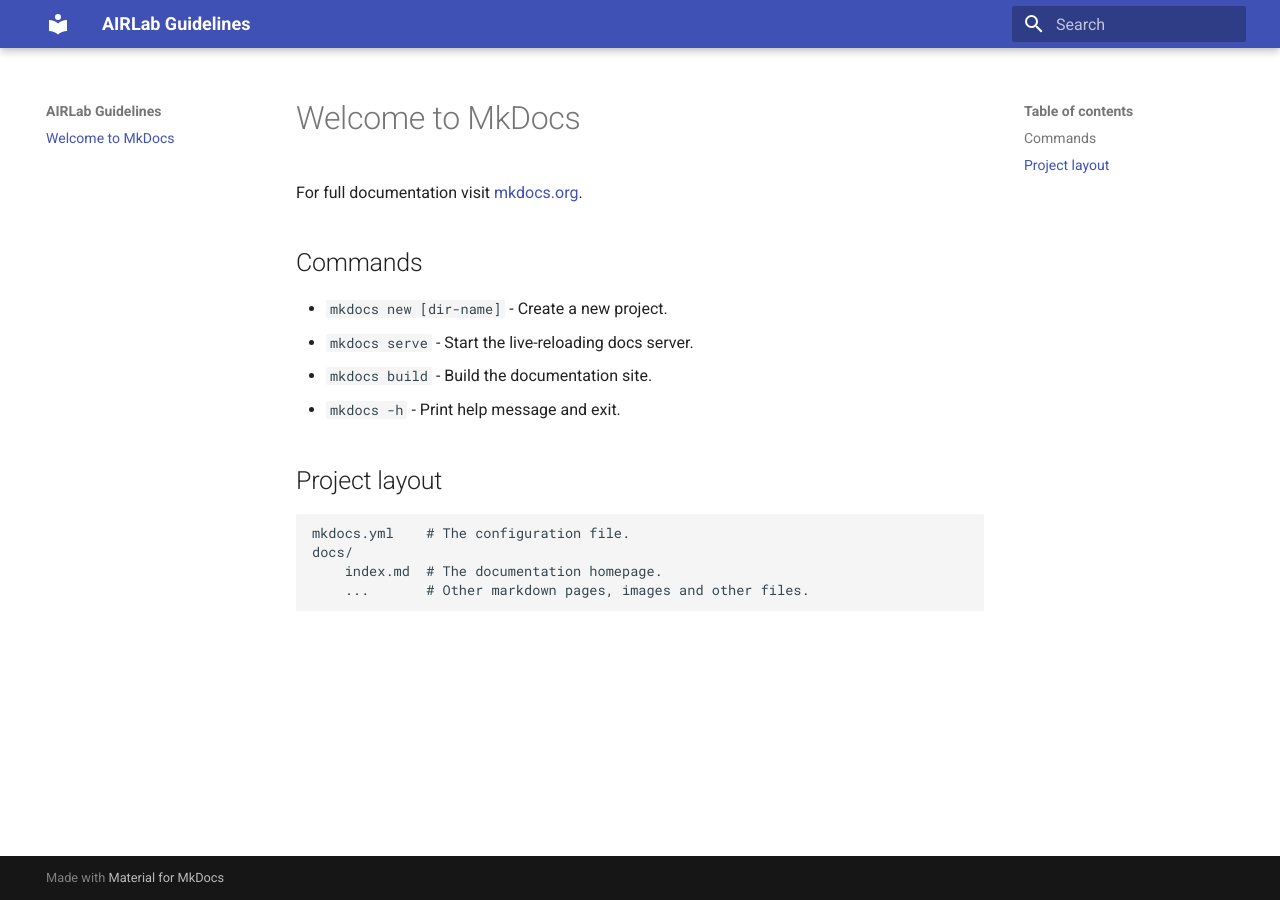
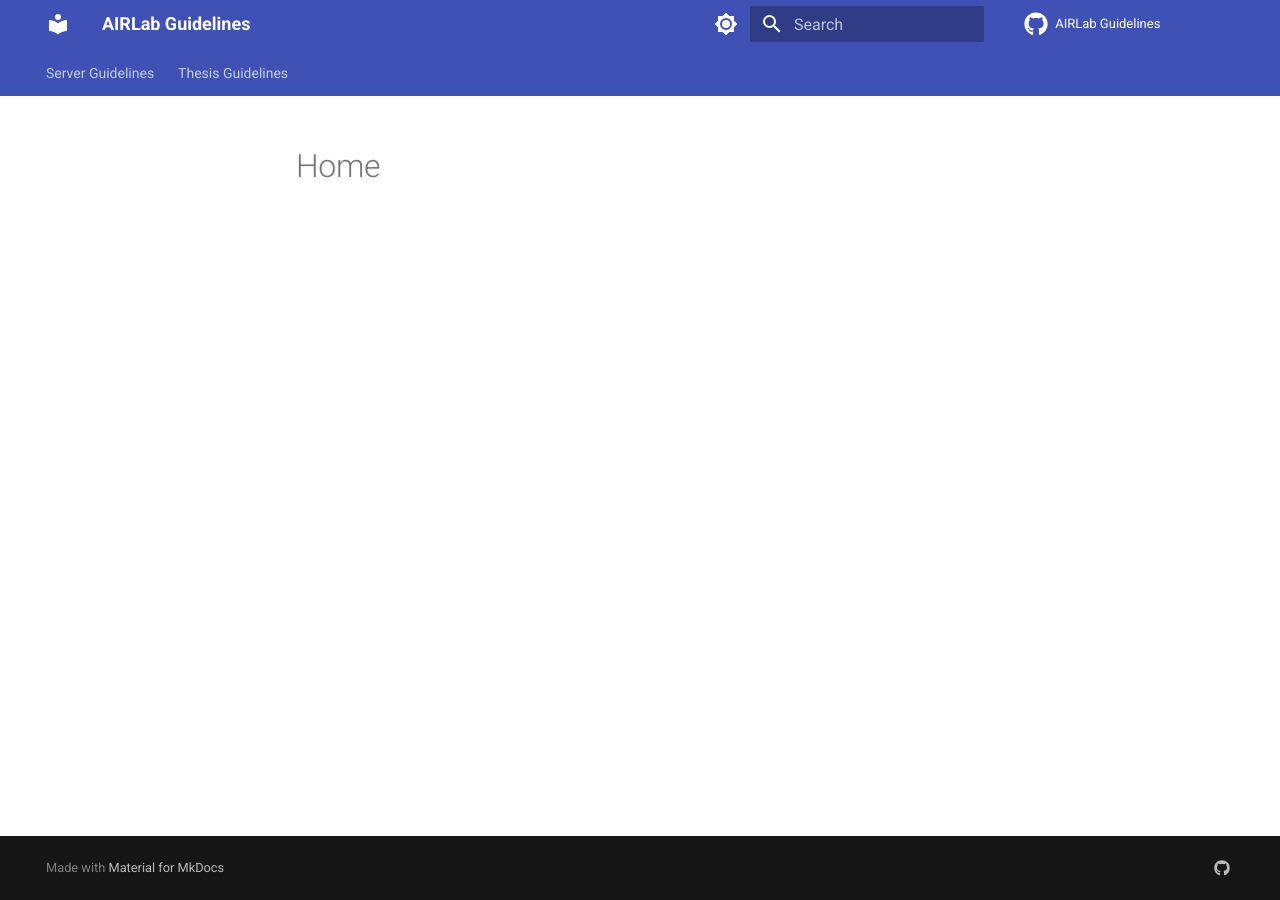
Before and after one commit to archettialberto/airlab_server_guidelines, an MkDocs documentation site: the page built from docs/index.md, in a window 1280 px wide. Built offline with MkDocs 1.6.1 and Material for MkDocs 9.7.7, drawn with Linux system fonts in a browser that asks for light colours; comment, search, counter and statistics services are not loaded.

Commit message:
Added homepage

```diff
--- a/docs/index.md
+++ b/docs/index.md
@@ -1,17 +1 @@
-# Welcome to MkDocs
-
-For full documentation visit [mkdocs.org](https://www.mkdocs.org).
-
-## Commands
-
-* `mkdocs new [dir-name]` - Create a new project.
-* `mkdocs serve` - Start the live-reloading docs server.
-* `mkdocs build` - Build the documentation site.
-* `mkdocs -h` - Print help message and exit.
-
-## Project layout
-
-    mkdocs.yml    # The configuration file.
-    docs/
-        index.md  # The documentation homepage.
-        ...       # Other markdown pages, images and other files.
+# Home
--- a/mkdocs.yml
+++ b/mkdocs.yml
@@ -1,3 +1,112 @@
+# Project information
 site_name: AIRLab Guidelines
+# site_url: https://archettialberto.github.io/airlab_server_guidelines/
+site_author: Alberto Archetti
+site_description: >-
+    AIRLab Guidelines
+
+repo_url: https://github.com/archettialberto/airlab_server_guidelines
+repo_name: AIRLab Guidelines
+
+nav:
+  - Server Guidelines:
+    - Welcome: server_guidelines/index.md
+    - Quickstart: server_guidelines/quickstart.md
+    - Shell Survival Guide: server_guidelines/shell.md
+    - Tmux Survival Guide: server_guidelines/tmux.md
+    - Docker Survival Guide: server_guidelines/docker.md
+
+  - Thesis Guidelines:
+    - How to Write a Thesis: thesis_guidelines/index.md
+
 theme:
   name: material
+  icon:
+    repo: fontawesome/brands/github
+  palette:
+
+    # Palette toggle for light mode
+    - media: "(prefers-color-scheme: light)"
+      primary: indigo
+      accent: light blue
+      scheme: default
+      toggle:
+        icon: material/brightness-7
+        name: Switch to dark mode
+
+    # Palette toggle for dark mode
+    - media: "(prefers-color-scheme: dark)"
+      primary: indigo
+      accent: light blue
+      scheme: slate
+      toggle:
+        icon: material/brightness-4
+        name: Switch to system preference
+
+  features:
+    - announce.dismiss
+    - content.code.annotate
+    - content.code.copy
+    - content.tooltips
+    - navigation.footer
+    - navigation.indexes
+    - navigation.sections
+    - navigation.tabs
+    - navigation.top
+    - navigation.tracking
+    - search.highlight
+    - search.share
+    - search.suggest
+    - toc.follow
+
+# Plugins
+plugins:
+  - search:
+      separator: '[\s\-,:!=\[\]()"`/]+|\.(?!\d)|&[lg]t;|(?!\b)(?=[A-Z][a-z])'
+
+# Customization
+extra:
+  social:
+    - icon: fontawesome/brands/github
+      link: https://github.com/archettialberto/airlab_server_guidelines
+
+markdown_extensions:
+  - abbr
+  - admonition
+  - attr_list
+  - def_list
+  - footnotes
+  - md_in_html
+  - toc:
+      permalink: true
+  - pymdownx.arithmatex:
+      generic: true
+  - pymdownx.betterem:
+      smart_enable: all
+  - pymdownx.caret
+  - pymdownx.details
+  - pymdownx.emoji:
+      emoji_generator: !!python/name:materialx.emoji.to_svg
+      emoji_index: !!python/name:materialx.emoji.twemoji
+  - pymdownx.highlight:
+      anchor_linenums: true
+      line_spans: __span
+      pygments_lang_class: true
+  - pymdownx.inlinehilite
+  - pymdownx.keys
+  - pymdownx.magiclink:
+      repo_url_shorthand: true
+      user: squidfunk
+      repo: mkdocs-material
+  - pymdownx.mark
+  - pymdownx.smartsymbols
+  - pymdownx.superfences:
+      custom_fences:
+        - name: mermaid
+          class: mermaid
+          format: !!python/name:pymdownx.superfences.fence_code_format
+  - pymdownx.tabbed:
+      alternate_style: true
+  - pymdownx.tasklist:
+      custom_checkbox: true
+  - pymdownx.tilde
```
Also changed, not shown: README.md (+16 -0 lines), docs/server_guidelines/docker.md (added, +1 -0 lines), docs/server_guidelines/index.md (added, +35 -0 lines), docs/server_guidelines/shell.md (added, +1 -0 lines), docs/server_guidelines/quickstart.md (added), docs/server_guidelines/tmux.md (added), docs/thesis_guidelines/index.md (added).
